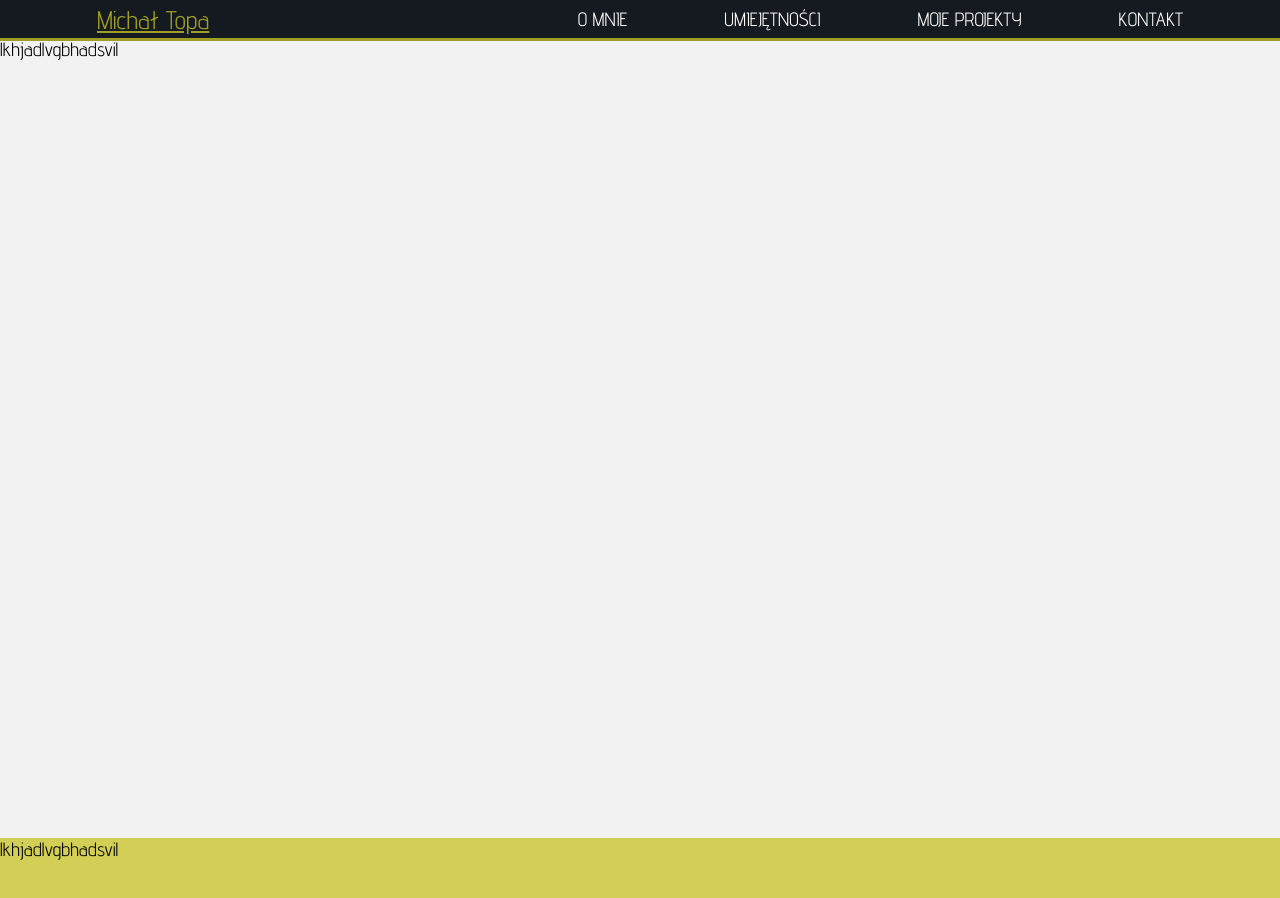
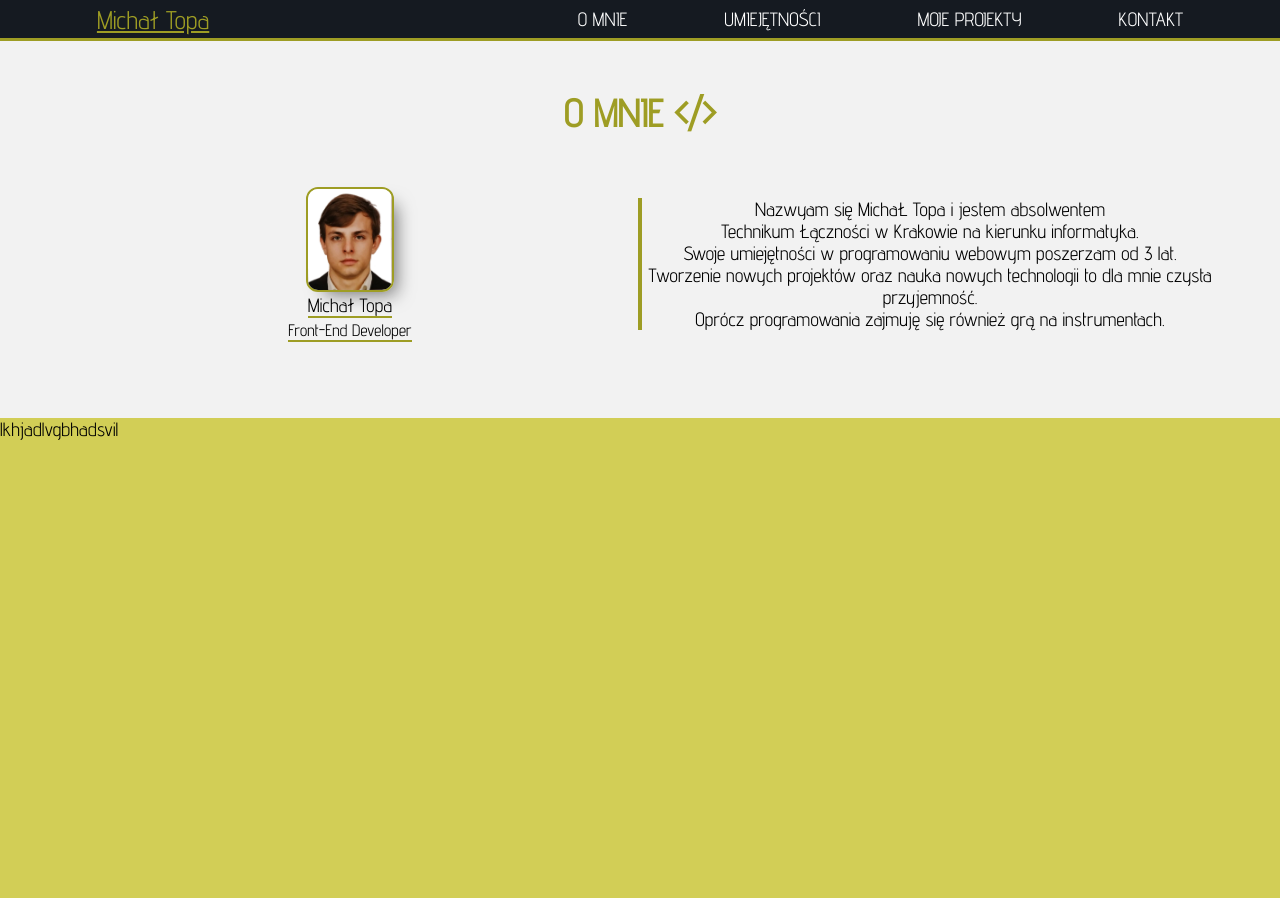
Before and after one commit to meho99/portfolio-page, a React (Create React App) app: page / in a window 1280 px wide. Shown: the top 898 px of the page. Built offline with nearby package versions, Linux system fonts and the light colour scheme; the HTML template or start-up script is replaced by a standard one.

Commit message:
Done about

```diff
--- a/src/components/about/index.js
+++ b/src/components/about/index.js
@@ -2,28 +2,77 @@
 
 import React from 'react';
 import styled from 'styled-components'
+import faceImage from './assets/face.jpg'
 
 
 // ----- style -----
 
 const Container = styled.div`
-    {
-        width: 100vw
-        margin-top: 3vw;
-        background-color: #f2f2f2;
-        height: 800px;
-
-    }
-
-
-
+    width: 100vw;
+    margin-top: 3vw;
+    background-color: #f2f2f2;
+    display: flex;
+    text-align: center;
+    flex-direction: column;
+    align-items: center;
+`
+const Header = styled.h1`
+    color: #9e9d24 ;
+    font-size: 3vw;
+    margin: 4vw;
+`
+const Face = styled.img`
+    width: 6.6vw;
+    border: 2px solid #9e9d24;
+    border-radius: 12px;
+    height: 7.9vw;
+    -webkit-box-shadow: 10px 10px 18px -8px rgba(0,0,0,0.54);
+    -moz-box-shadow: 10px 10px 18px -8px rgba(0,0,0,0.54);
+    box-shadow: 10px 10px 18px -8px rgba(0,0,0,0.54);
+`
+const BottomDiv = styled.div`
+    display: flex;
+    flex-direction: row;
+    align-items: center;
+    margin-bottom: 6vw;
+`
+const LeftDiv = styled.div`
+    width: 45vw;
+    display: flex;
+    flex-direction: column;
+    align-items: center;
+`
+const UnderFace = styled.div`
+    font-size : ${props=> props.big ? "1.5vw"   : "1.3vw"};
+    text-align: center;
+    margin-top: 0.15vw;
+    border-bottom: 2px solid #9e9d24
+`
+const RightDiv = styled.div`
+    width: 45vw;
+    border-left: 4px solid #9e9d24
 `
 
 // ----- koponent -----
 
-const AboutContainer = ()=>
+const AboutContainer = () =>
     <Container>
-        lkhjadlvgbhadsvil
+        <Header>
+            O MNIE &lt;&frasl;&gt;
+            </Header>
+        <BottomDiv>
+            <LeftDiv>
+                <Face src={faceImage} alt='faceImage' />
+                <UnderFace big >Michał Topa</UnderFace>
+                <UnderFace  >Front-End Developer</UnderFace>
+            </LeftDiv>
+            <RightDiv>
+                Nazwyam się MichaŁ Topa i jestem absolwentem <br /> Technikum Łączności w Krakowie na kierunku informatyka.<br />
+                Swoje umiejętności w programowaniu webowym poszerzam od 3 lat. <br />
+                Tworzenie nowych projektów oraz nauka nowych technologii to dla mnie czysta przyjemność.<br />
+                Oprócz programowania zajmuję się również grą na instrumentach.
+                </RightDiv>
+        </BottomDiv>
     </Container>
 
 export default AboutContainer
```
Also changed, not shown: src/components/about/assets/face.jpg (added).
